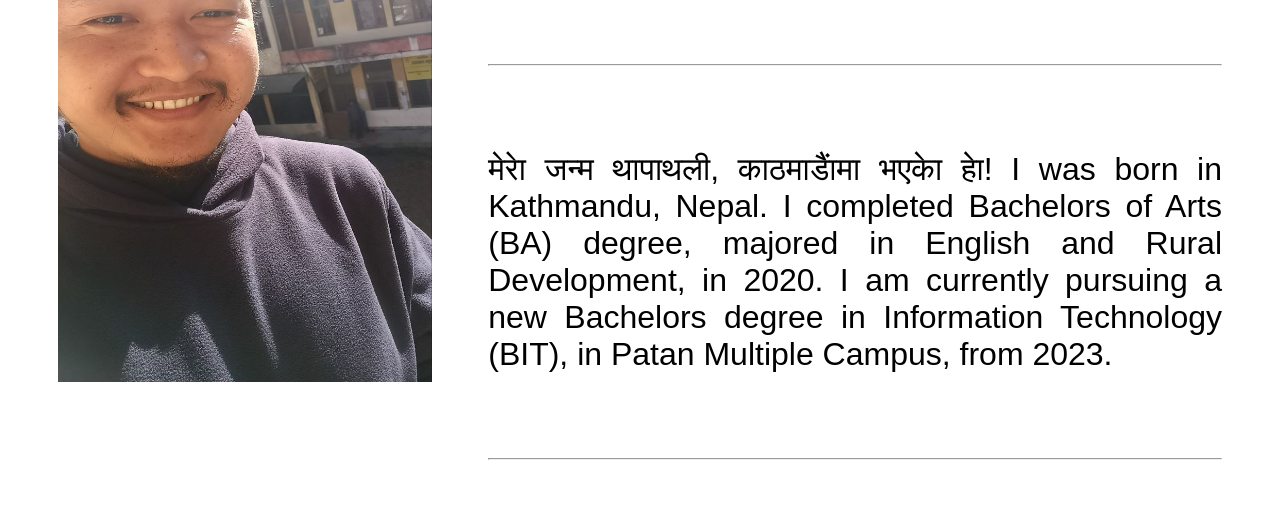
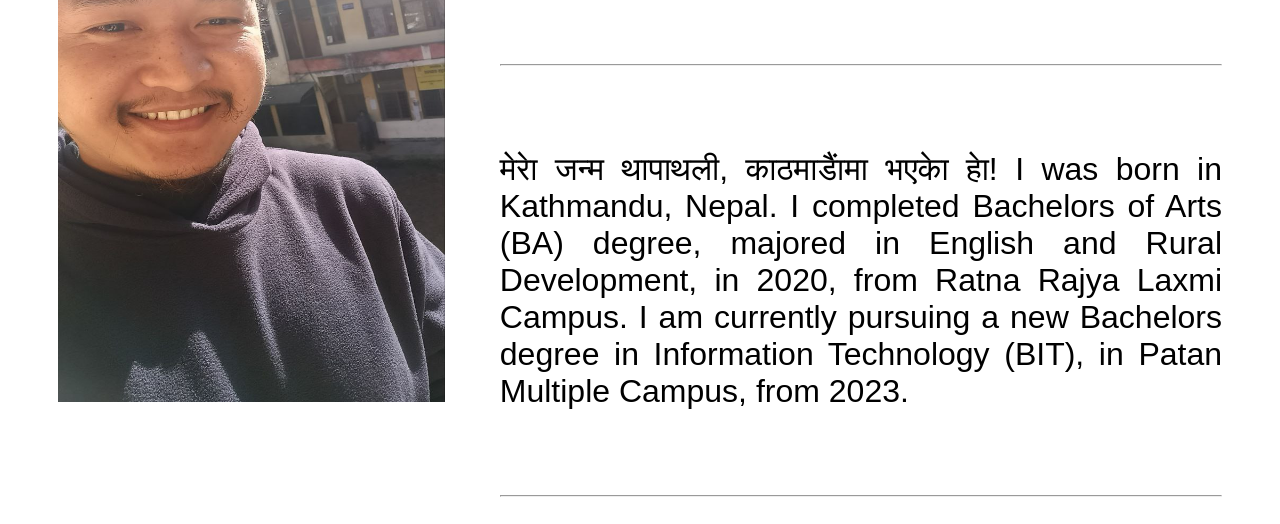
Before and after one commit to Raju-Lama/raju.github.io, a plain HTML site: page index.html in a window 1280 px wide. Shown: the part 276-800 px from the top of the page. Drawn offline with Linux system fonts and the light colour scheme.

Commit message:
some commit

```diff
--- a/index.html
+++ b/index.html
@@ -35,7 +35,8 @@
                 <p>
                 मेराे जन्म थापाथली, काठमाडाैंमा भएकाे हाे!
                 I was born in Kathmandu, Nepal.
-                I completed Bachelors of Arts (BA) degree, majored in English and Rural Development, in 2020.
+                I completed Bachelors of Arts (BA) degree, majored in English and Rural Development, in 2020,
+                from Ratna Rajya Laxmi Campus.
                 I am currently pursuing a new Bachelors degree in Information Technology (BIT), in Patan Multiple Campus, from 2023.
                 </p>
 
```
